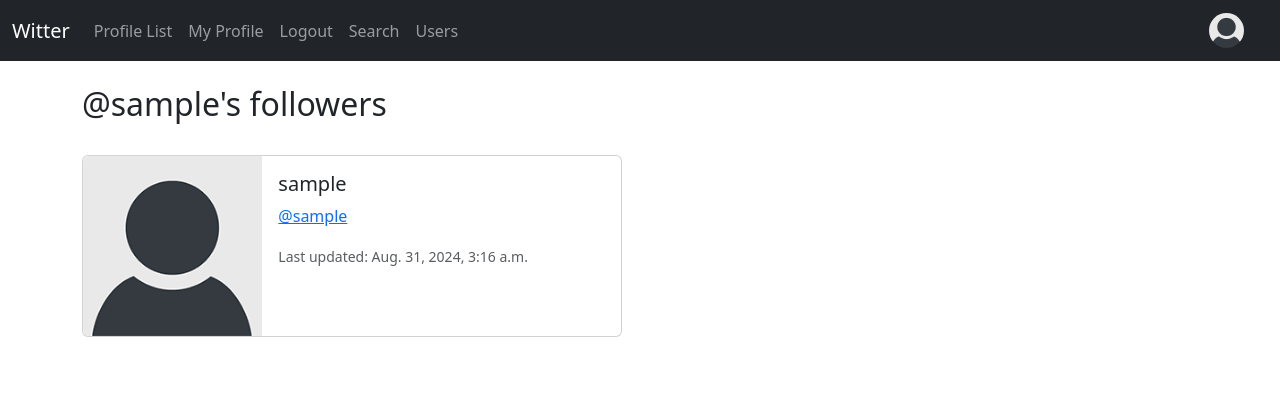
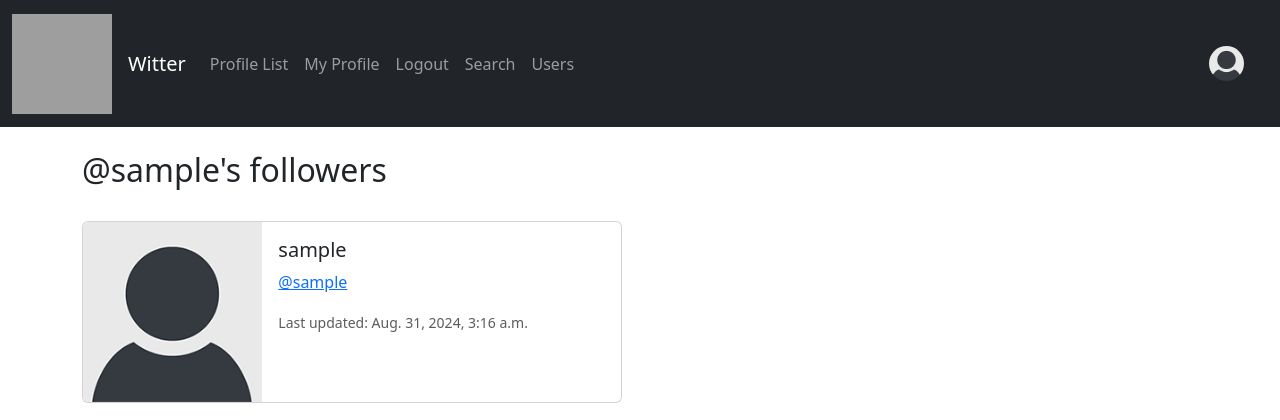
Before and after one commit to chriseborowski/witter, a Django app: page /profile/followers/1 in a window 1280 px wide. Shown: the top 420 px of the page. Run offline with Django 5.2, Linux system fonts and the light colour scheme; the visitor is signed in with stand-in values (Sample User, id 1); data comes from the database, SQL or seed files in the repository; some libraries are stand-ins or nearby versions; grey boxes are pictures that could not be loaded.

Commit message:
Add Witter logo to navbar

```diff
--- a/social/witter/templates/navbar.html
+++ b/social/witter/templates/navbar.html
@@ -1,7 +1,10 @@
 {% load static %}
 
 <nav class="navbar navbar-expand-lg navbar-dark bg-dark">
-  <div class="container-fluid">
+    <div class="container-fluid">
+      <a class="navbar-brand" href="{% url 'home' %}" title="Witter">
+      <img src="static/images/Witter-logo-transparent.png" alt="Witter" width="100" height="100" class="d-inline-block align-text-top">
+      </a>
     <a class="navbar-brand" href="{% url 'home' %}">Witter</a>
     <button class="navbar-toggler" type="button" data-bs-toggle="collapse" data-bs-target="#navbarSupportedContent" aria-controls="navbarSupportedContent" aria-expanded="false" aria-label="Toggle navigation">
       <span class="navbar-toggler-icon"></span>
```
